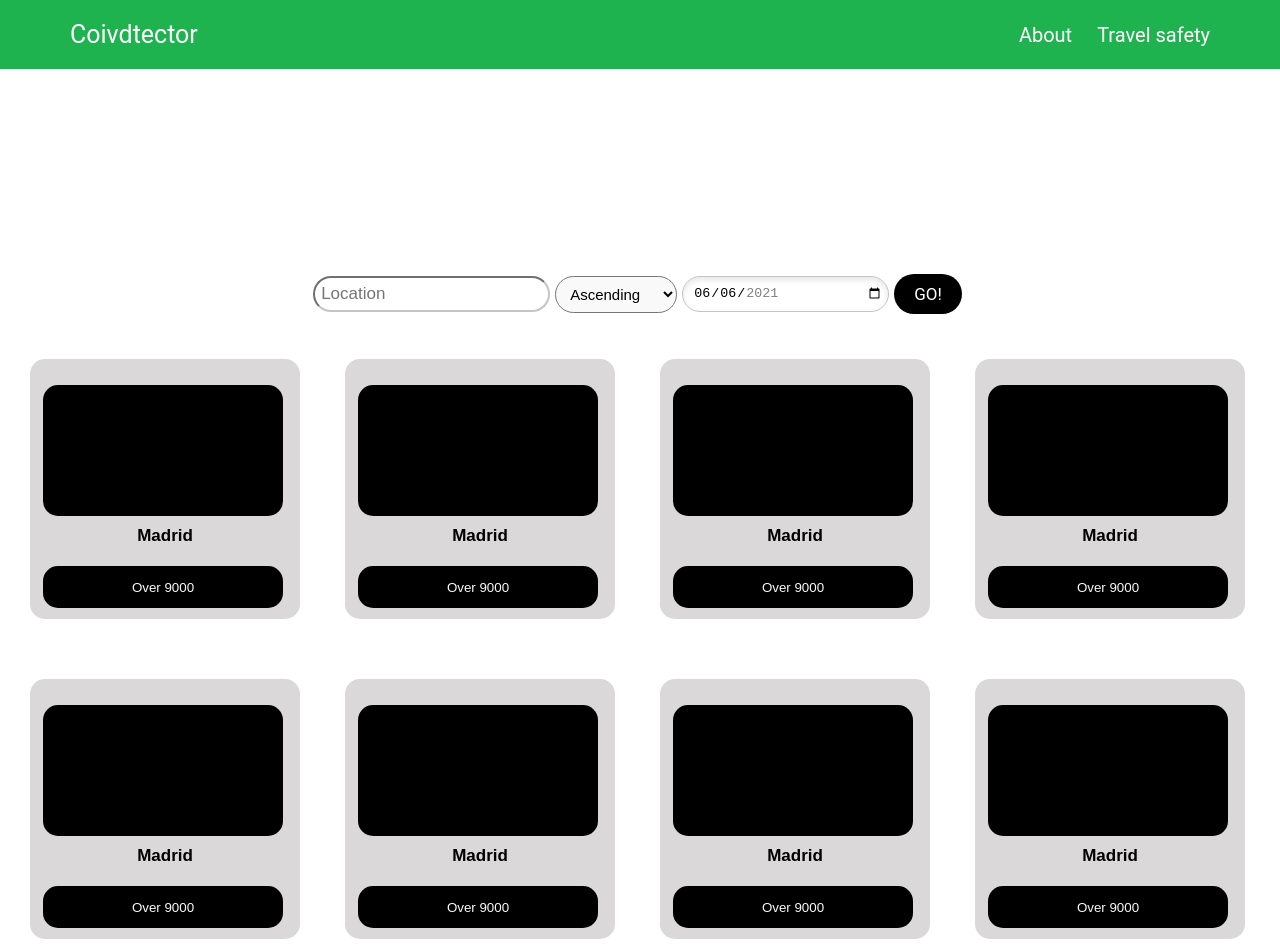
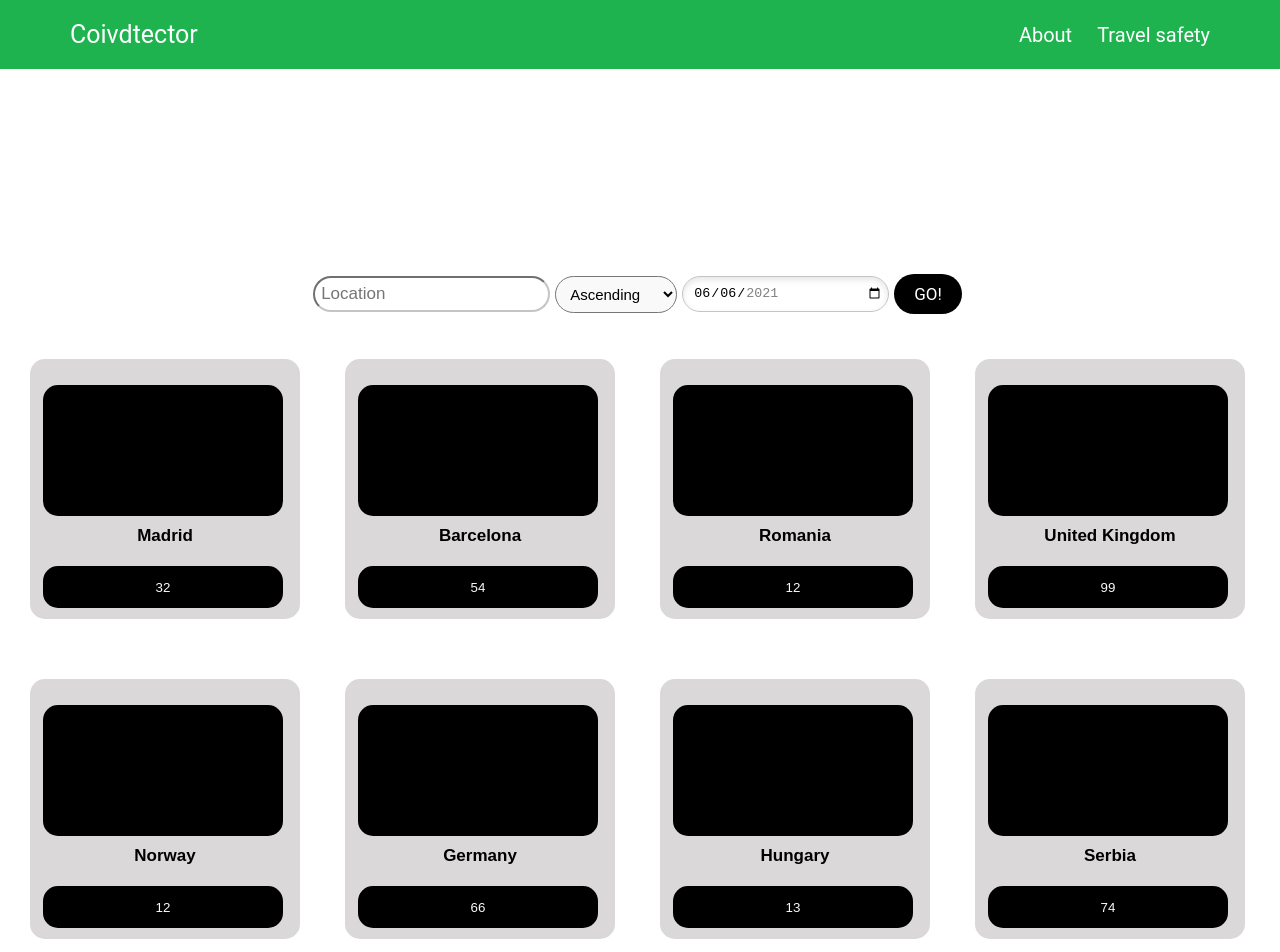
Before and after one commit to itec-ligaac/web-p-a-n-, a React (Create React App) app in the folder frontend/: page / in a window 1280 px wide. Shown: the top 952 px of the page. Built offline with nearby package versions, Linux system fonts and the light colour scheme.

Commit message:
Made search bar responsive. Made cards be dynamically added.

```diff
--- a/frontend/src/App.js
+++ b/frontend/src/App.js
@@ -2,13 +2,15 @@ import Header from './components/Header'
 import './App.css'
 import SearchBar from './components/SearchBar'
 import LocationContainer from './components/LocationContainer'
+import { useState } from 'react'
 
 function App() {
+  const [searchLocation, setSearchLocation] = useState("");
   return (
     <div className="App">
-      <Header/>
-      <SearchBar/>
-      <LocationContainer/>
+      <Header />
+      <SearchBar searchLocation={searchLocation} setSearchLocation={setSearchLocation} />
+      <LocationContainer setSearchLocation={setSearchLocation} />
     </div>
   );
 }
--- a/frontend/src/components/LocationCard.js
+++ b/frontend/src/components/LocationCard.js
@@ -1,15 +1,17 @@
 import React from 'react'
 
-const LocationCard = () => {
-    const onClick = ()=>{
-        console.log("Clicked")
+const LocationCard = ({ countryName, vaccinability, setSearchLocation }) => {
+    const onClick = () => {
+        console.log("Clicked");
+        setSearchLocation(countryName);
     }
+
     return (
         <button className="LocationCard" onClick={onClick}>
             <div className="Photo"></div>
-            <div className="CountryName">Madrid</div>
+            <div className="CountryName">{countryName}</div>
             <div className="Vaccinability">
-                <p> Over 9000</p>
+                <p> {vaccinability}</p>
             </div>
         </button>
     )
--- a/frontend/src/components/LocationContainer.js
+++ b/frontend/src/components/LocationContainer.js
@@ -1,16 +1,30 @@
-import React from 'react'
+import React, { useEffect, useState } from 'react'
 import LocationCard from './LocationCard'
-const LocationContainer = () => {
+const LocationContainer = ({ setSearchLocation }) => {
+
+    const [locations, setLocations] = useState([
+        { countryName: "Madrid", vaccinability: 32 },
+        { countryName: "Barcelona", vaccinability: 54 },
+        { countryName: "Romania", vaccinability: 12 },
+        { countryName: "United Kingdom", vaccinability: 99 },
+        { countryName: "Norway", vaccinability: 12 },
+        { countryName: "Germany", vaccinability: 66 },
+        { countryName: "Hungary", vaccinability: 13 },
+        { countryName: "Serbia", vaccinability: 74 },
+    ]);
+
+    useEffect(() => {
+        // TODO: Take Locations from back-end
+        //setLocations([]);
+    }, []);
+
     return (
-        <div className = "LocationsGrid">
-            <LocationCard/>
-            <LocationCard/>
-            <LocationCard/>
-            <LocationCard/>
-            <LocationCard/>
-            <LocationCard/>
-            <LocationCard/>
-            <LocationCard/>
+        <div className="LocationsGrid">
+            {
+                locations !== [] && locations.map((location) => {
+                    return (<LocationCard countryName={location.countryName} vaccinability={location.vaccinability} setSearchLocation={setSearchLocation} />);
+                })
+            }
         </div>
     )
 }
--- a/frontend/src/components/SearchBar.js
+++ b/frontend/src/components/SearchBar.js
@@ -1,14 +1,16 @@
-import React from 'react'
+import React, { useState } from 'react'
 
-const SearchBar = () => {
+const SearchBar = ({ searchLocation, setSearchLocation }) => {
+    const [date, setDate] = useState("2021-06-06");
+
     return (
         <div className="Search">
-            <input type="text" placeholder="Location" className="Search-Bar"/>
+            <input type="text" placeholder="Location" className="Search-Bar" value={searchLocation} onChange={(e) => setSearchLocation(e.target.value)} />
             <select name="dangerousnes" className="Dropdown">
                 <option>Ascending</option>
                 <option>Descending</option>
             </select>
-            <input className="Datepick" type="date" name="start-date" value="2021-06-06" min="2021-06-01" max="2021-08-30"/>
+            <input className="Datepick" type="date" name="start-date" value={date} min="2021-06-01" max="2021-08-30" onChange={(e) => setDate(e.target.value)} />
             <button className="Button">GO!</button>
         </div>
     )
```
